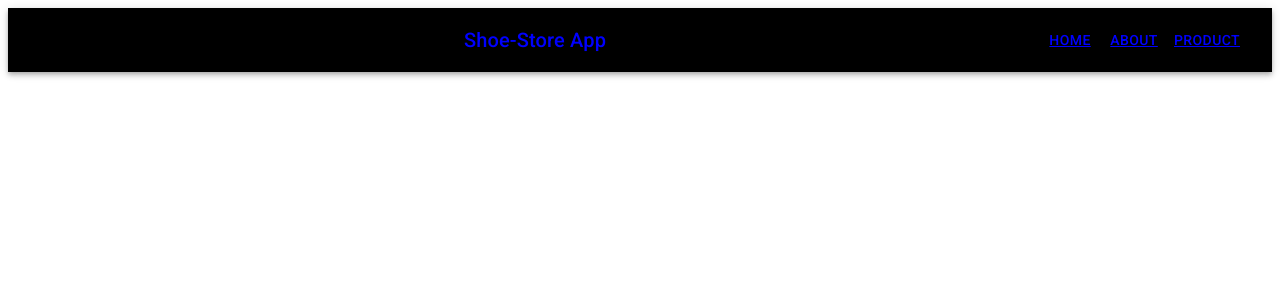
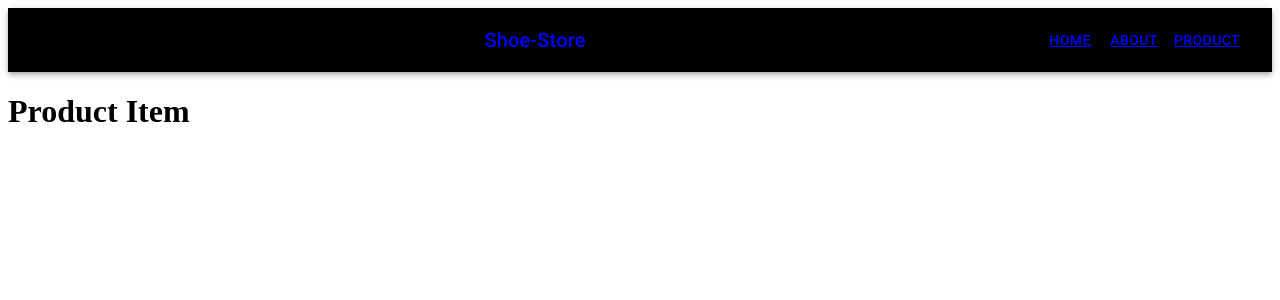
Before and after one commit to Rameezkhan-11/shoe-store, a React (Create React App) app: page /product/1 in a window 1280 px wide. Shown: the top 300 px of the page. Built offline with nearby package versions, Linux system fonts and the light colour scheme.

Commit message:
router working products will be added soon

```diff
--- a/public/index.html
+++ b/public/index.html
@@ -10,7 +10,7 @@
       content="Web site created using create-react-app"
     />
 
-    <link rel="manifest" href="%PUBLIC_URL%/manifest.json" />
+
     <link rel="stylesheet" href="https://fonts.googleapis.com/css?family=Roboto:300,400,500,700&display=swap" />
     <link rel="stylesheet" href="https://fonts.googleapis.com/icon?family=Material+Icons" />
 
--- a/src/Home.js
+++ b/src/Home.js
@@ -1,16 +1,18 @@
 import React from 'react';
-
+import ShoesData from './ShoesData.json';
 
 function Home(){
-
+console.log(ShoesData.Shoe1.img)
 
     return(
 
         <>
-        <h1>Home page</h1>
+        <div style={{backgroundColor: 'black'}}>        <h1 style={{textAlign:'center', color: 'red', backgroundColor:'black'}}>Welcome to shoes Store</h1>
 
 
+        <img src={ShoesData.Shoe1.img} height='100%' width='100%'></img>
 
+        </div>
         </>
 
 
--- a/src/Navbar.js
+++ b/src/Navbar.js
@@ -22,7 +22,7 @@ const useStyles = makeStyles((theme) => ({
     },
     navb :{
 
-        color: 'blue'
+        color: 'blue',
 
 
 
@@ -45,7 +45,7 @@ export default function Navbar() {
                 <Toolbar>
 
                     <Typography variant="h6" className={classes.title}>
-                        Shoe-Store App
+                        Shoe-Store
           </Typography>
                     <Button color='inherit'>  <Link to='/' className={classes.navb}> Home </Link> </Button>
                     <Button color='inherit'>   <Link to='/about'className={classes.navb} > About </Link></Button>
--- /dev/null
+++ b/src/NotFound.js
@@ -0,0 +1,21 @@
+import React from 'react';
+
+function NotFound(){
+
+    return(
+
+        <h1 style={{textAlign: 'center'}}>404 Not Found</h1>
+
+
+
+
+
+    )
+
+
+
+
+
+
+}
+export default NotFound;
--- /dev/null
+++ b/src/Productitem.js
@@ -0,0 +1,32 @@
+import React from 'react';
+
+function Productitem(){
+
+
+    return(
+
+        <>
+    <h1>Product Item</h1>
+
+
+
+
+        </>
+
+
+
+
+
+
+
+    )
+
+
+
+
+
+
+
+
+}
+export default Productitem;
--- a/src/Router.js
+++ b/src/Router.js
@@ -5,6 +5,8 @@ import Navbar from './Navbar';
 import Home from './Home';
 import About from './About';
 import Product from './Product'
+import Productitem from './Productitem';
+import NotFound from './NotFound';
 function Router1(){
 
 return(
@@ -14,8 +16,11 @@ return(
     <Navbar />
     <Switch>
     <Route exact path ='/' component={Home} />
-    <Route exact path ='/about' component={About} />
+    <Route  path ='/about' component={About} />
     <Route exact path ='/product' component={Product}/>
+    <Route  path ='/product/:id' component={Productitem}/>
+    <Route  path ='*' component={NotFound}/>
+
 
 
 
--- /dev/null
+++ b/src/ShoesData.json
@@ -0,0 +1,8 @@
+{
+
+    "Shoe1": {
+      "name": "RACER BLUE",
+      "img":
+      "https://images.unsplash.com/photo-1597248881519-db089d3744a5?ixid=MXwxMjA3fDB8MHxwaG90by1wYWdlfHx8fGVufDB8fHw%3D&ixlib=rb-1.2.1&auto=format&fit=crop&w=750&q=80"
+    }
+  }
```
